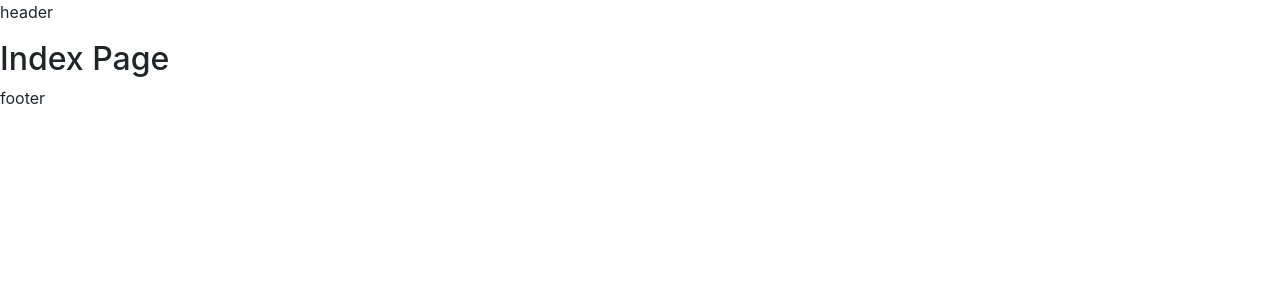
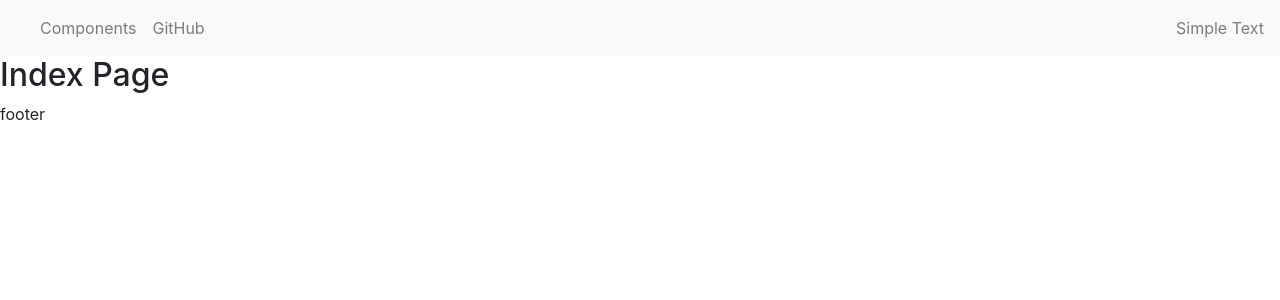
Before and after one commit to kenneth-brook/portfolio-blog, a Next.js app in the folder frontend/: page / in a window 1280 px wide. Shown: the top 300 px of the page. Built offline with nearby package versions, Linux system fonts and the light colour scheme.

Commit message:
api and name changing staged

```diff
--- /dev/null
+++ b/frontend/components/Header.js
@@ -0,0 +1,44 @@
+import React, { useState } from 'react';
+import { APP_NAME } from '../config';
+import {
+  Collapse,
+  Navbar,
+  NavbarToggler,
+  NavbarBrand,
+  Nav,
+  NavItem,
+  NavLink,
+  UncontrolledDropdown,
+  DropdownToggle,
+  DropdownMenu,
+  DropdownItem,
+  NavbarText
+} from 'reactstrap';
+
+const Header = (props) => {
+  const [isOpen, setIsOpen] = useState(false);
+
+  const toggle = () => setIsOpen(!isOpen);
+
+  return (
+    <div>
+      <Navbar color="light" light expand="md">
+        <NavbarBrand href="/">{APP_NAME}</NavbarBrand>
+        <NavbarToggler onClick={toggle} />
+        <Collapse isOpen={isOpen} navbar>
+          <Nav className="mr-auto" navbar>
+            <NavItem>
+              <NavLink href="/components/">Components</NavLink>
+            </NavItem>
+            <NavItem>
+              <NavLink href="https://github.com/reactstrap/reactstrap">GitHub</NavLink>
+            </NavItem>
+          </Nav>
+          <NavbarText>Simple Text</NavbarText>
+        </Collapse>
+      </Navbar>
+    </div>
+  );
+}
+
+export default Header;
--- a/frontend/components/Layout.js
+++ b/frontend/components/Layout.js
@@ -1,9 +1,11 @@
 import React from 'react'
+
+import Header from './Header'
 
 const Layout = ({ children }) => {
     return (
         <React.Fragment>
-            <p>header</p>
+            <Header />
             {children}
             <p>footer</p>
         </React.Fragment>
--- /dev/null
+++ b/frontend/config.js
@@ -0,0 +1,5 @@
+import getConfig from 'next/config'
+const {publicRuntimeConfig} = getConfig()
+
+export const API = publicRuntimeConfig.PRODUCTION ? 'https://seoblog.com' : 'http://localhost:8000';
+export const APP_NAME = publicRuntimeConfig.APP_NAME;
--- a/frontend/package.json
+++ b/frontend/package.json
@@ -14,6 +14,7 @@
   "dependencies": {
     "next": "^10.0.0",
     "react": "^17.0.1",
-    "react-dom": "^17.0.1"
+    "react-dom": "^17.0.1",
+    "reactstrap": "^8.6.0"
   }
 }
```
Also changed, not shown: 2 other files (tests, documents, lock files or other folders).
